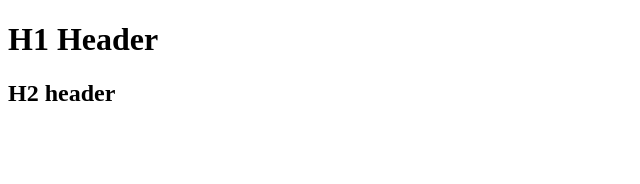
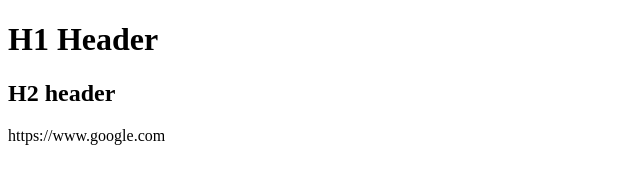
Before and after one commit to mertkaptan/test.github.io, a plain HTML site: page index.html in a window 1280 px wide. Shown: the whole page, without its empty margins (0-640 px from the left). Drawn offline with Linux system fonts and the light colour scheme.

Commit message:
modified:   index.html

```diff
--- a/index.html
+++ b/index.html
@@ -8,5 +8,7 @@
 <body>
     <h1>H1 Header</h1>
     <h2>H2 header</h2>
+
+    <p>https://www.google.com</p>
 </body>
 </html>
```
